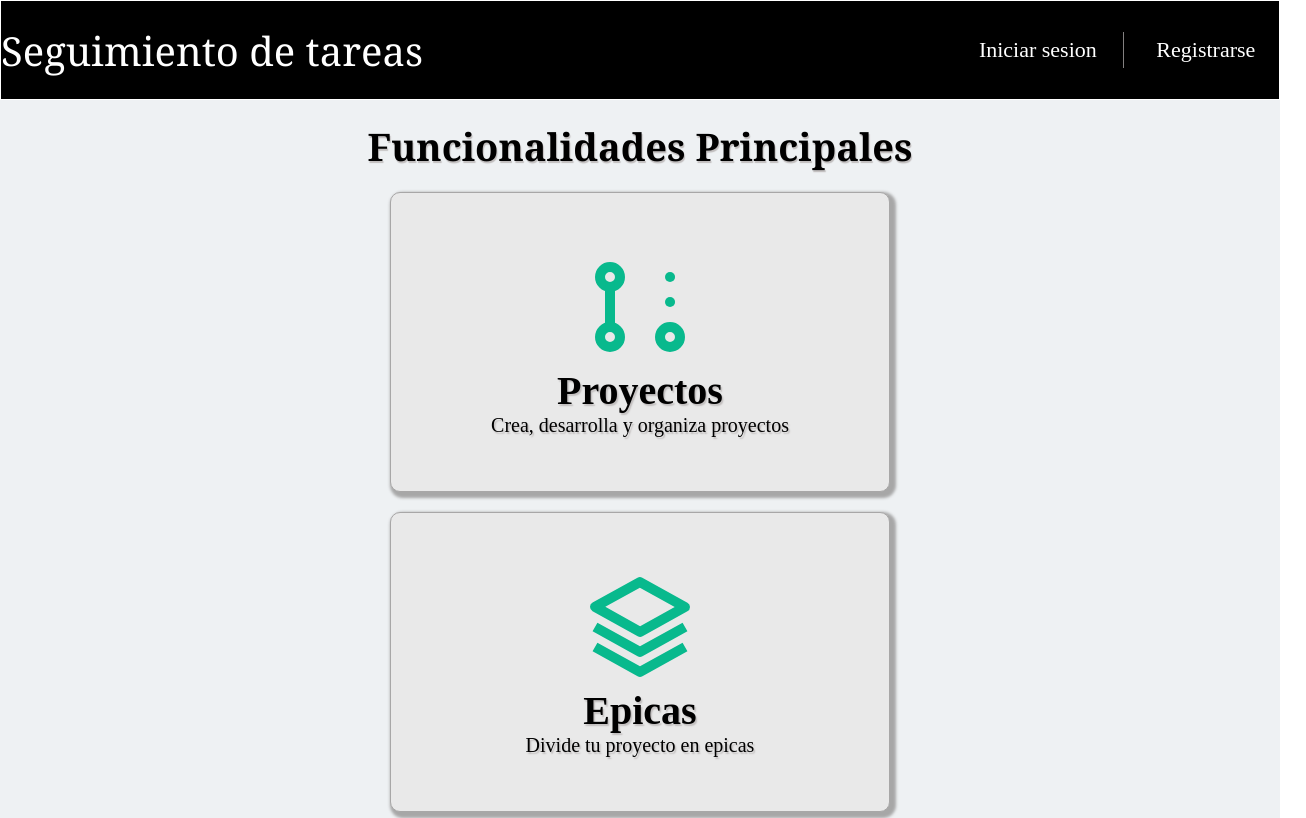
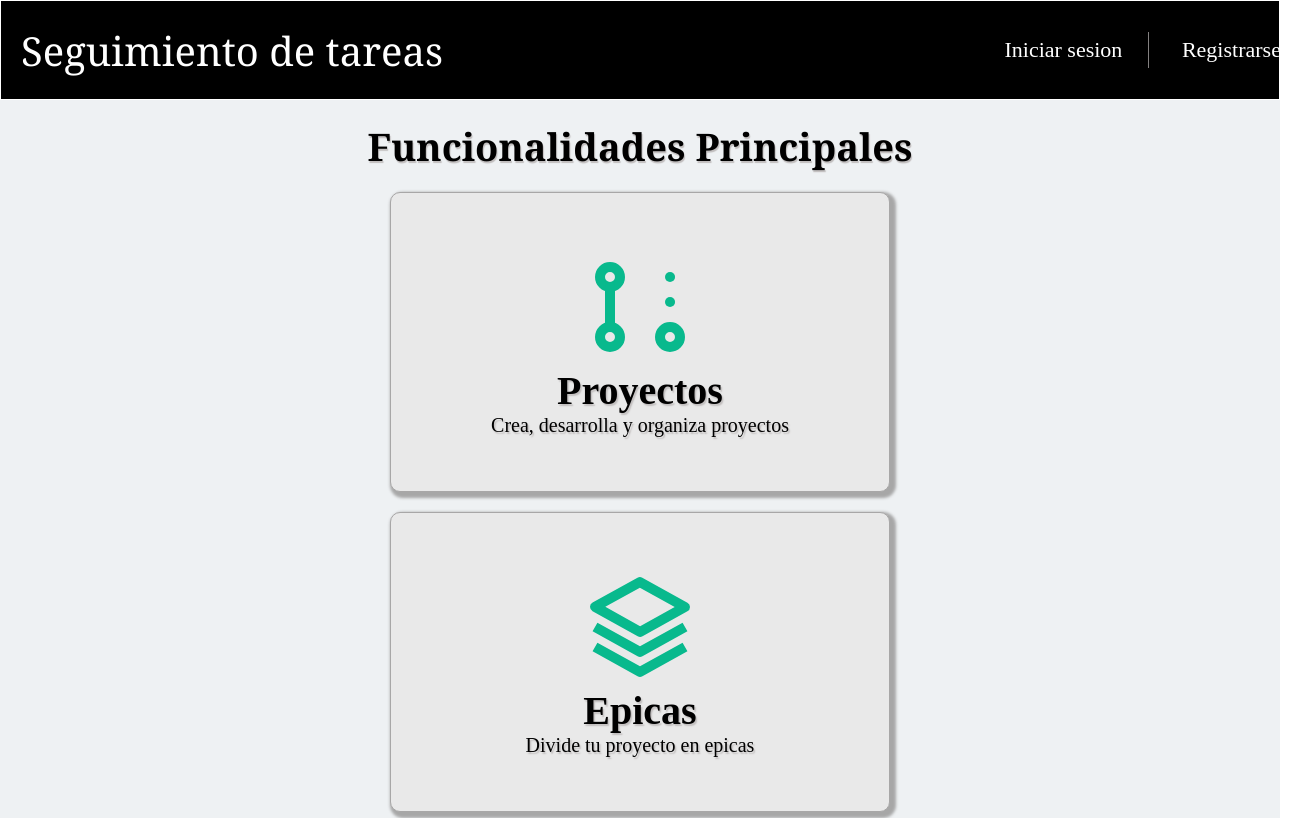
Before and after one commit to facundobrunetti99/project-task, a React (Vite) app: page / in a window 1280 px wide. Shown: the top 818 px of the page, 1306 px wide, since content can reach past the window. Built offline with nearby package versions, Linux system fonts and the light colour scheme.

Commit message:
changes in styles

```diff
--- a/src/assets/components/Layout/Header.jsx
+++ b/src/assets/components/Layout/Header.jsx
@@ -6,7 +6,6 @@ const Header = () => {
   return (
     <div className="conteiner-header">
       <Link className="conteiner-tittle-header" to="/">Seguimiento de tareas</Link>
-
       <div className="conteiner-menu-login">
         <li className="li-login">
         <Link to="/login">Iniciar sesion</Link>
--- a/src/assets/components/Layout/layoutcss/Header.css
+++ b/src/assets/components/Layout/layoutcss/Header.css
@@ -2,6 +2,17 @@
   margin: 0;
   padding: 0;
   box-sizing: border-box;
+}
+
+.conteiner-menu-login {
+  display: flex;
+  width: 20% !important;
+  padding: 10px;
+  margin-right: 50px;
+  display: flex;
+  align-items: center;
+
+
 }
 .conteiner-header {
   background-color: #141313;
@@ -15,16 +26,17 @@
 }
 
 .conteiner-tittle-header {
-  width: 80%;
+  width: 60%;
   color: #fff;
   display: flex;
   justify-content: first baseline;
   align-items: center;
-  margin-left: 20px;
+
   color: #fff;
   font-size: 30px;
   font-family: Georgia, "Times New Roman", Times, serif;
   text-decoration: none;
+  margin-left: 20px !important;
 
 }
 .conteiner-tittle-header:hover{
@@ -55,12 +67,3 @@
   border-left: 1px solid #838080;
   padding-left: 7px;
 }
-
-.conteiner-menu-login {
-  padding: 10px;
-  margin-right: 50px;
-  display: flex;
-  align-items: center;
-  width: 22%;
-
-}
--- a/src/assets/components/Layout/layoutcss/HeaderPriv.css
+++ b/src/assets/components/Layout/layoutcss/HeaderPriv.css
@@ -12,6 +12,7 @@
   justify-content: space-between;
 }
 .conteiner-menu-login {
+  width: 10%;
   padding: 10px;
   margin-left: 10px;
 }
```
